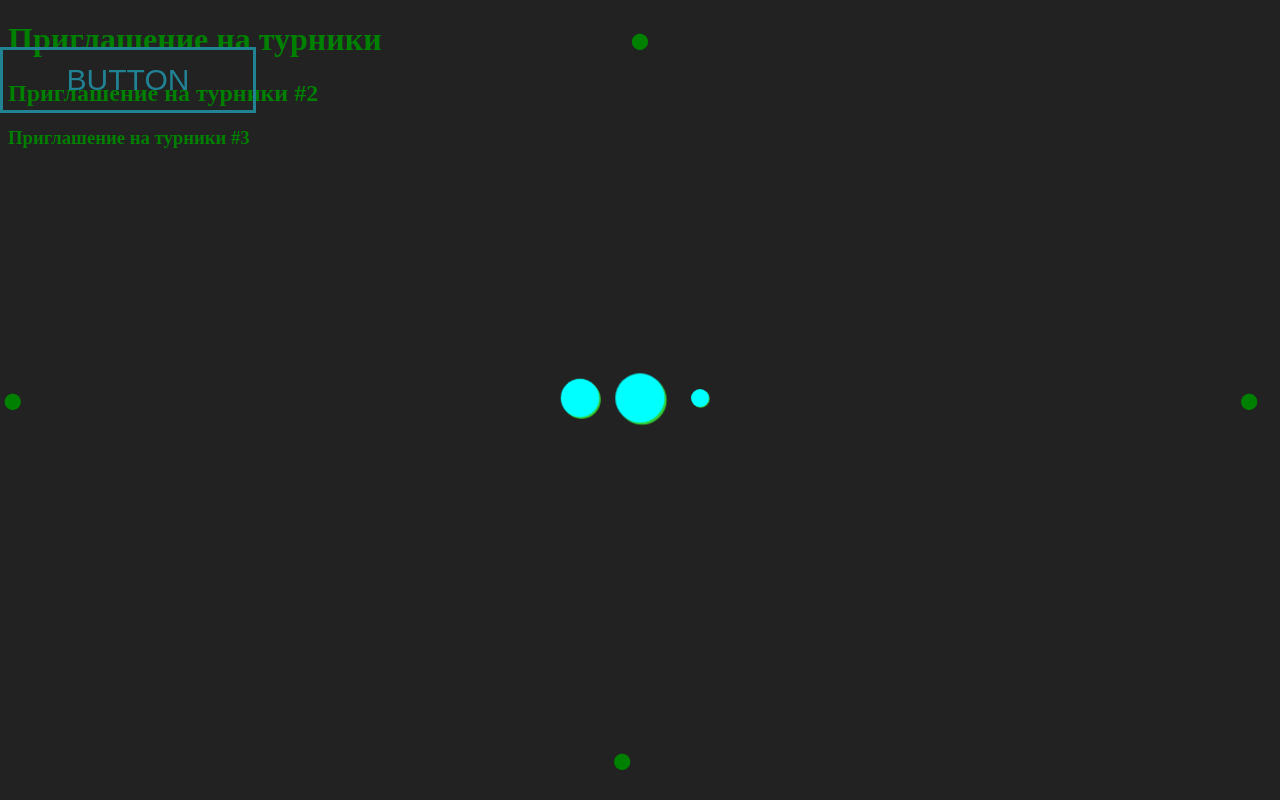
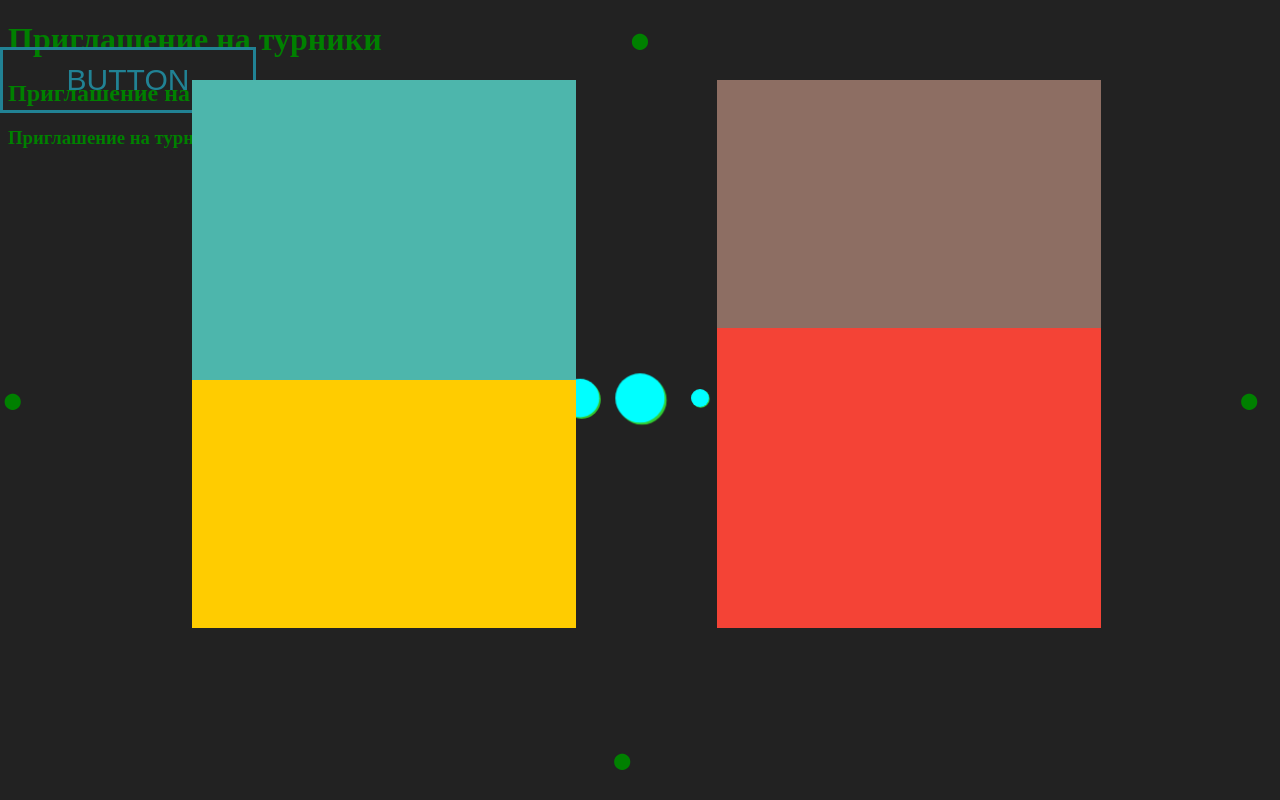
Before and after one commit to SeregaK914/New_project, a plain HTML site: page index.html in a window 1280 px wide. Drawn offline with Linux system fonts and the light colour scheme.

Commit message:
my 4 rectangle

```diff
--- a/index.html
+++ b/index.html
@@ -23,6 +23,16 @@
 		  <font id="cont3" color="green">&#11044;</font>
 		  <font id="cont4" color="green">&#11044;</font>
 
+		  <div id="rectangle_1"></div>
+		  <div id="rectangle_2"></div>
+		  <div id="rectangle_3"></div>
+		  <div id="rectangle_4"></div>
+
+
+
+
+
+
 
 
 		  <!--script src="C:\Users\Adm\Desktop\LEARNING\preloader.js"><script-->
--- a/style.css
+++ b/style.css
@@ -122,3 +122,39 @@ top: 95%;
 right: 50%;
 transform: translate(-50%, -50%);
 }
+
+#rectangle_1 {
+	position: fixed; /* or absolute */
+    top: 10%;
+    right: 14%;
+    width: 30%;
+    height: 300px;
+    background: #8d6e63;
+   }
+
+#rectangle_2 {
+	position: fixed;
+    top: 41%;
+    right: 14%;
+    width: 30%;
+    height: 300px;
+    background: #f44336;
+   }
+
+#rectangle_3 {
+	position: fixed;
+    top: 41%;
+    right: 55%;
+    width: 30%;
+    height: 300px;
+    background: #fc0;
+   }
+
+#rectangle_4 {
+	position: fixed;
+    top: 10%;
+    right: 55%;
+    width: 30%;
+    height: 300px;
+    background: #4db6ac;
+   }
```
